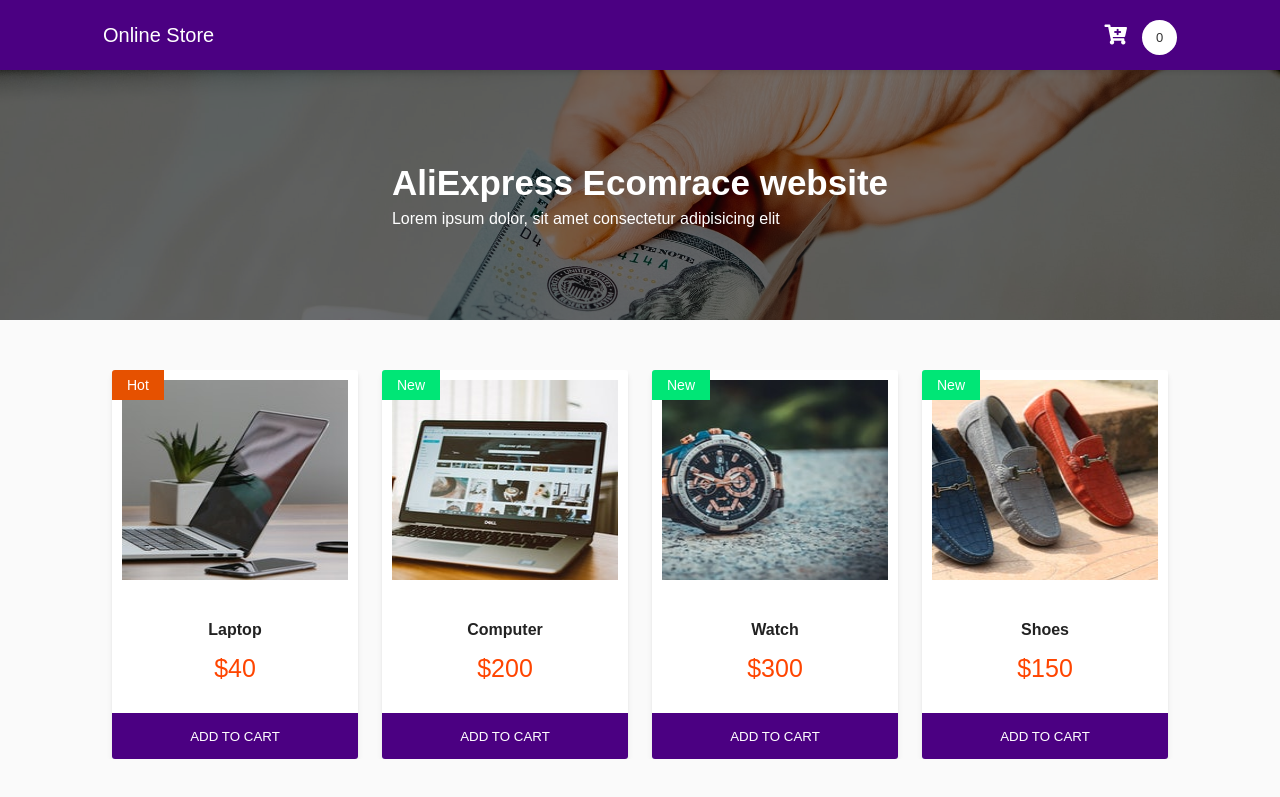
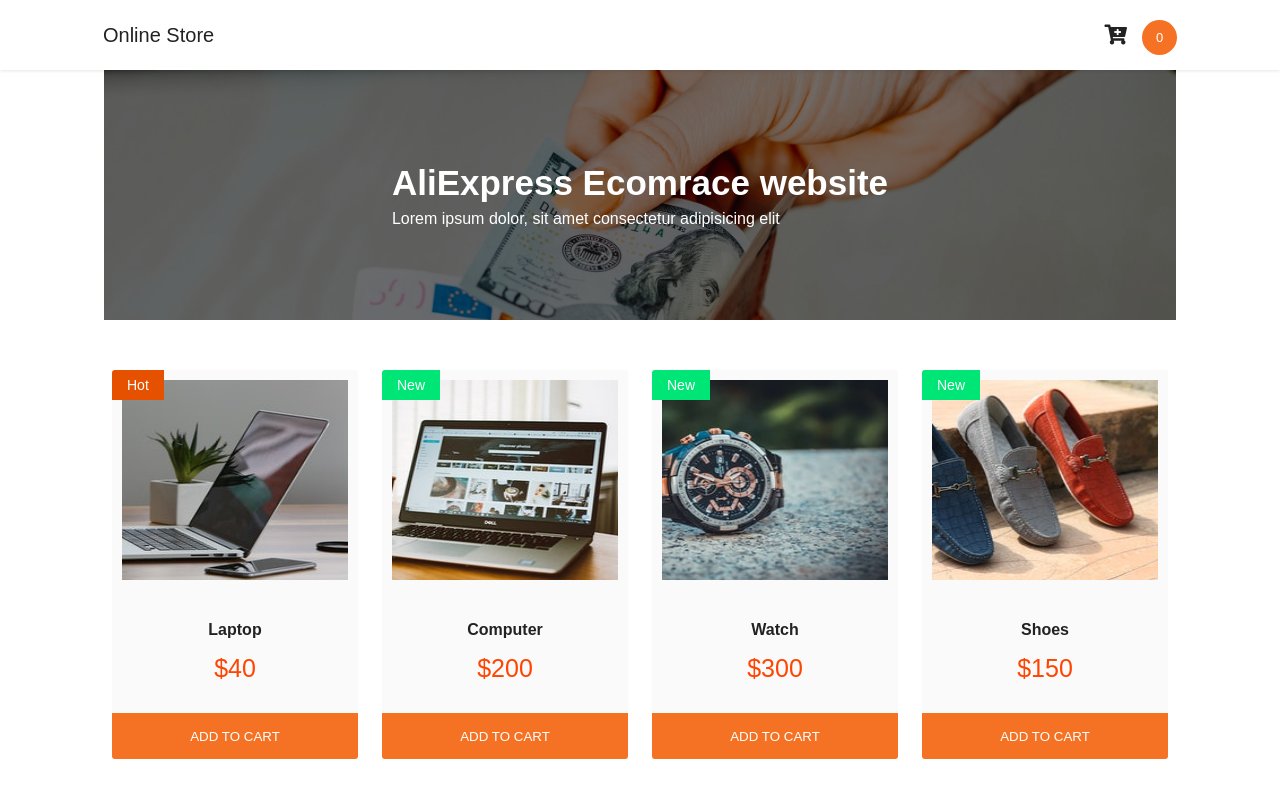
Before and after one commit to shakilkhan12/React-Ecommrace, a React (Create React App) app: page / in a window 1280 px wide. Shown: the top 797 px of the page. Built offline with nearby package versions, Linux system fonts and the light colour scheme.

Commit message:
new code

```diff
--- a/src/App.css
+++ b/src/App.css
@@ -6,17 +6,17 @@
 
 body {
   font-family: sans-serif;
-  background: #fafafa;
+  background: #ffff;
 }
 
 nav {
   width: 100%;
-  background:indigo;
+  background:#fff;
   height: 70px;
   line-height: 70px;
   position: fixed;
   top:0;
-  box-shadow: 0 2px 4px rgba(0,0,0,.1);
+  box-shadow: 0 1px 3px rgba(0,0,0,.1);
   padding: 0 103px;
   display: flex;
   z-index: 9999;
@@ -41,22 +41,22 @@ nav .right {
 
 nav ul li {
   display: inline-block;
-  color: #fff;
+  color: #222;
 }
 
 nav ul li a {
   display: block;
   text-decoration: none;
-  color: #fff;
+  color: #222;
 }
 
 nav ul li .shoppingCartTotal {
   display: inline-block;
   width: 35px;
   height: 35px;
-  background: #fff;
+  background: #f57224;
   border-radius: 50%;
-  color: #333;
+  color: #fff;
   line-height: 35px;
   cursor: pointer;
   text-align: center;
@@ -110,13 +110,14 @@ nav ul li .shoppingCartTotal {
 }
 
 .pro {
-  box-shadow: 0 4px 6px -1px rgba(0, 0, 0, 0.1), 0 2px 4px -1px rgba(0, 0, 0, 0.06);
+  /* box-shadow: 0 4px 6px -1px rgba(0, 0, 0, 0.1), 0 2px 4px -1px rgba(0, 0, 0, 0.06); */
   border-radius: 3px;
   overflow: hidden;
+  background-color: #fafafa;
 }
 
 .productImage {
-  background:#fff;
+  background:#fafafa;
   width: 100%;
   min-height: 200px;
   text-align: center;
@@ -130,7 +131,7 @@ nav ul li .shoppingCartTotal {
 .productDetails {
   padding: 15px 10px;
   text-align: center;
-  background: #fff;
+  background: #fafafa;
   color: #fff;
   color: #222;
 }
@@ -148,7 +149,7 @@ nav ul li .shoppingCartTotal {
 
 .proButton {
   width: 100%;
-  background: indigo;
+  background: #f57224;
   margin: 0 auto;
   text-align: center;
   padding: 14px 0;
@@ -356,6 +357,11 @@ nav ul li .shoppingCartTotal {
   border-radius: 30px;
 }
 
+.container {
+  width: 100%;
+  padding: 0 104px;
+}
+
 header {
   width: 100%;
   height: 250px;
--- a/src/components/Banner.jsx
+++ b/src/components/Banner.jsx
@@ -2,6 +2,7 @@ import React from "react"
 
 const Banner = () => {
     return(
+        <div className="container">
         <header style={{marginTop: '70px'}}>
          <div className="headerText">
          <div>
@@ -10,6 +11,7 @@ const Banner = () => {
          </div>
          </div>
         </header>
+        </div>
     )
 }
 
```
